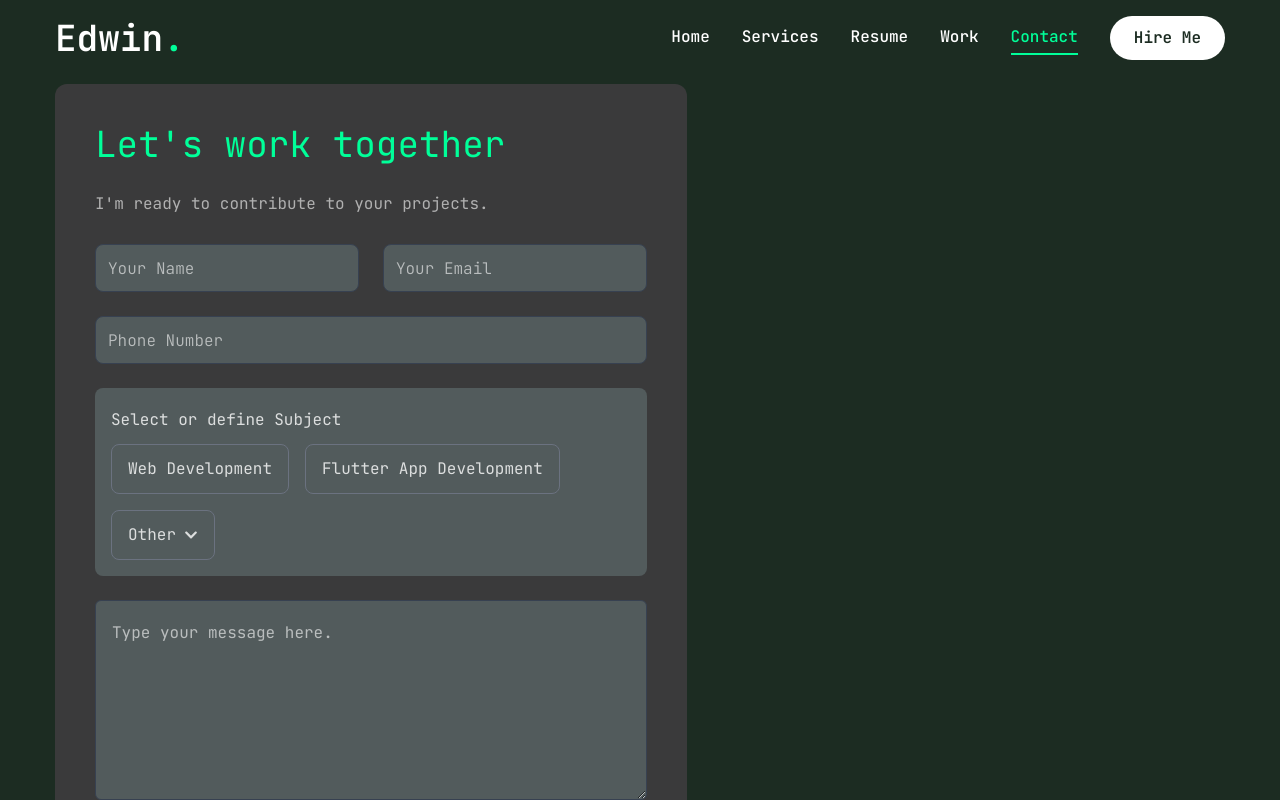
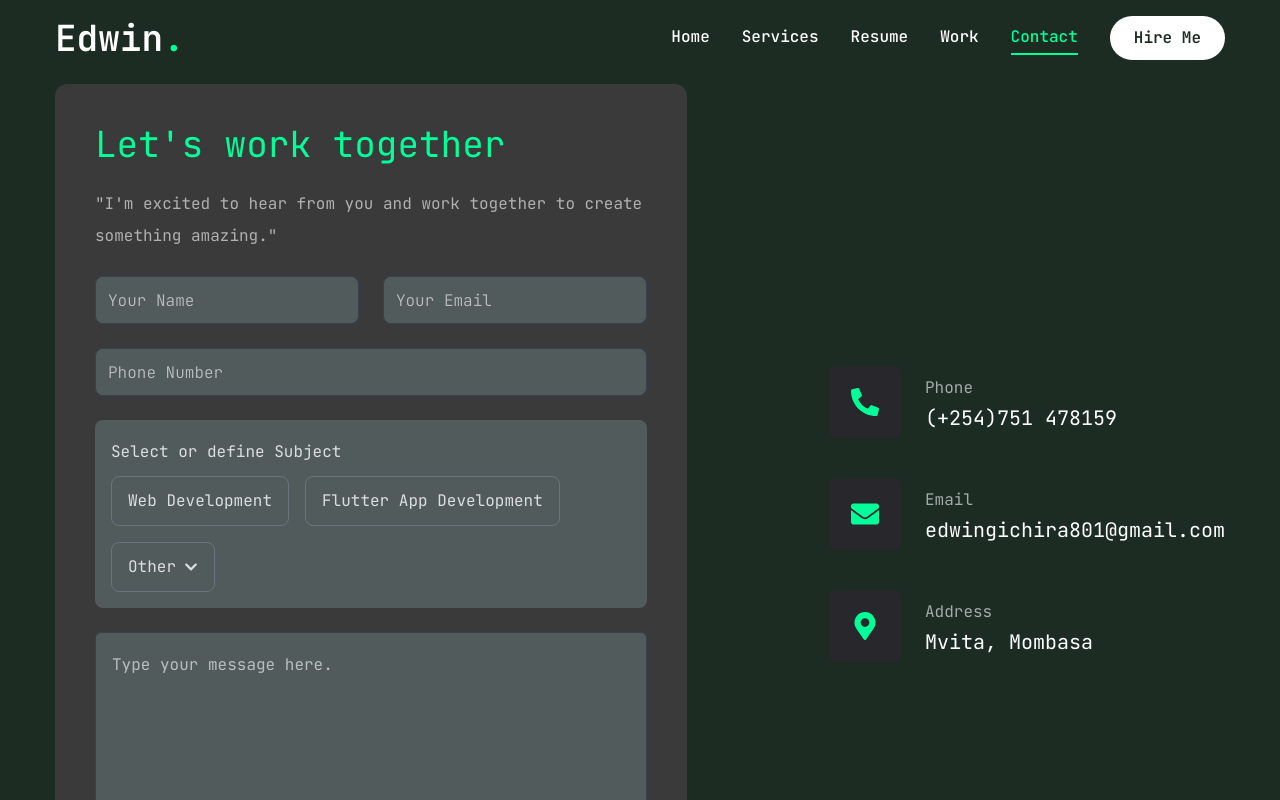
Before and after one commit to EdiGich/Edwin-s-portfolio, a Next.js app: page /contact in a window 1280 px wide. Shown: the top 800 px of the page. Built offline with nearby package versions, Linux system fonts and the light colour scheme.

Commit message:
Contact Page Added social links

```diff
--- a/app/contact/page.jsx
+++ b/app/contact/page.jsx
@@ -5,7 +5,30 @@
 import { Input } from "@/components/ui/input";
 import { Textarea } from "@/components/ui/textarea";
 import { motion } from "framer-motion";
-import { FaChevronDown } from "react-icons/fa";
+import {
+  FaChevronDown,
+  FaPhoneAlt,
+  FaEnvelope,
+  FaMapMarkerAlt,
+} from "react-icons/fa";
+
+const info = [
+  {
+    icon: <FaPhoneAlt />,
+    title: "Phone",
+    description: "(+254)751 478159",
+  },
+  {
+    icon: <FaEnvelope />,
+    title: "Email",
+    description: "edwingichira801@gmail.com",
+  },
+  {
+    icon: <FaMapMarkerAlt />,
+    title: "Address",
+    description: "Mvita, Mombasa",
+  },
+];
 
 const Contact = () => {
   const [selectedReason, setSelectedReason] = useState("");
@@ -105,7 +128,8 @@
             >
               <h3 className="text-4xl text-accent">Let's work together</h3>
               <p className="text-white/60">
-                I'm ready to contribute to your projects.
+                "I'm excited to hear from you and work together to create
+                something amazing."
               </p>
               <div className="grid grid-cols-1 md:grid-cols-2 gap-6">
                 <Input
@@ -195,6 +219,26 @@
               </Button>
             </form>
           </div>
+          {/* info */}
+          <div className="flex-1 flex items-center xl:justify-end order-1 xl:order-none mb-8 xl:mb-0">
+            <ul className="flex flex-col gap-10">
+              {" "}
+              {info.map((item, index) => {
+                return (
+                  <li key={index} className="flex items-center gap-6">
+                    <div className="w-[52px] h-[52px] xl:w-[72px] xl:h-[72px] bg-[#27272c] text-accent rounded-md flex items-center justify-center">
+                      <div className="text-[28px]">{item.icon}</div>
+                    </div>
+                    <div className="flex-1">
+                      <p className="text-white/60">{item.title}</p>
+                      <h3 className="text-xl">{item.description}</h3>
+                    </div>
+                  </li>
+                );
+              })}
+            </ul>
+          </div>
+          {/* info*/}
         </div>
       </div>
     </motion.section>
```
